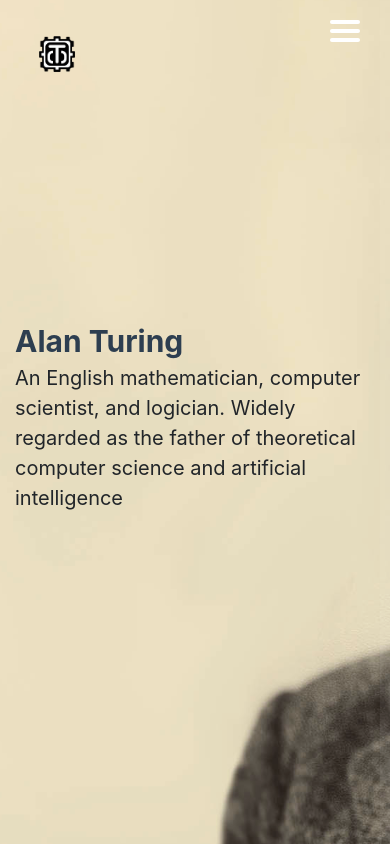
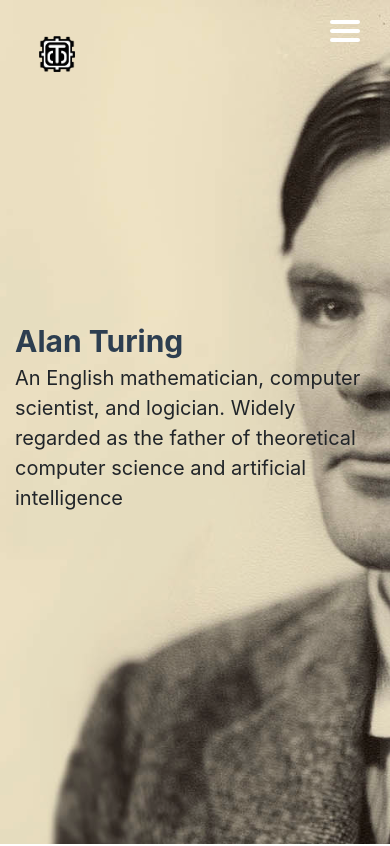
Before and after one commit to Zeraphim/Tribute-Page-AT, a plain HTML site: page index.html in a window 390 px wide. Shown: the top 846 px of the page. Drawn offline with nearby package versions, Linux system fonts and the light colour scheme.

Commit message:
responsive mobile

```diff
--- a/index.html
+++ b/index.html
@@ -99,7 +99,7 @@
                             machine known as the
                             Bombe. This device helped to significantly reduce the work of the code-breakers. From mid-1940,
                             German Air Force signals
-                            were being read at Bletchley and the intelligence gained from them was helping the war effort..
+                            were being read at Bletchley and the intelligence gained from them was helping the war effort.
                         </p>
                     </div>
                 </div>
@@ -109,10 +109,7 @@
                         <h3>Turingery</h3>
                         <p id="img-caption">In July 1942, Turing developed a complex code-breaking technique he named ‘Turingery’. This
                             method fed into work by
-                            others at Bletchley in understanding the ‘Lorenz’ cipher machine. Lorenz enciphered German
-                            strategic messages of high
-                            importance: the ability of Bletchley to read these contributed greatly to the Allied war effort.
-
+                            others at Bletchley in understanding the ‘Lorenz’ cipher machine.
                             Turing travelled to the United States in December 1942, to advise US military intelligence in
                             the use of Bombe machines
                             and to share his knowledge of Enigma. Whilst there, he also saw the latest American progress on
--- a/style/index.css
+++ b/style/index.css
@@ -474,6 +474,22 @@ img.nav_logo{
     display: flex;
     flex-direction: column;
     justify-content: center;
+}
+
+@media screen and (max-width:768px) {
+.hero{
+    background-position: center;
+    vertical-align:middle;
+    background-size: cover;
+    min-height: 100vh;
+    overflow: hidden;
+    background-blend-mode: overlay;
+    background-image: url('/assets/index/bg_mobile.png');
+    /* Center */
+    display: flex;
+    flex-direction: column;
+    justify-content: center;
+}
 }
 
 .wrap {
```
Also changed, not shown: assets/index/bg_mobile.png (added).
